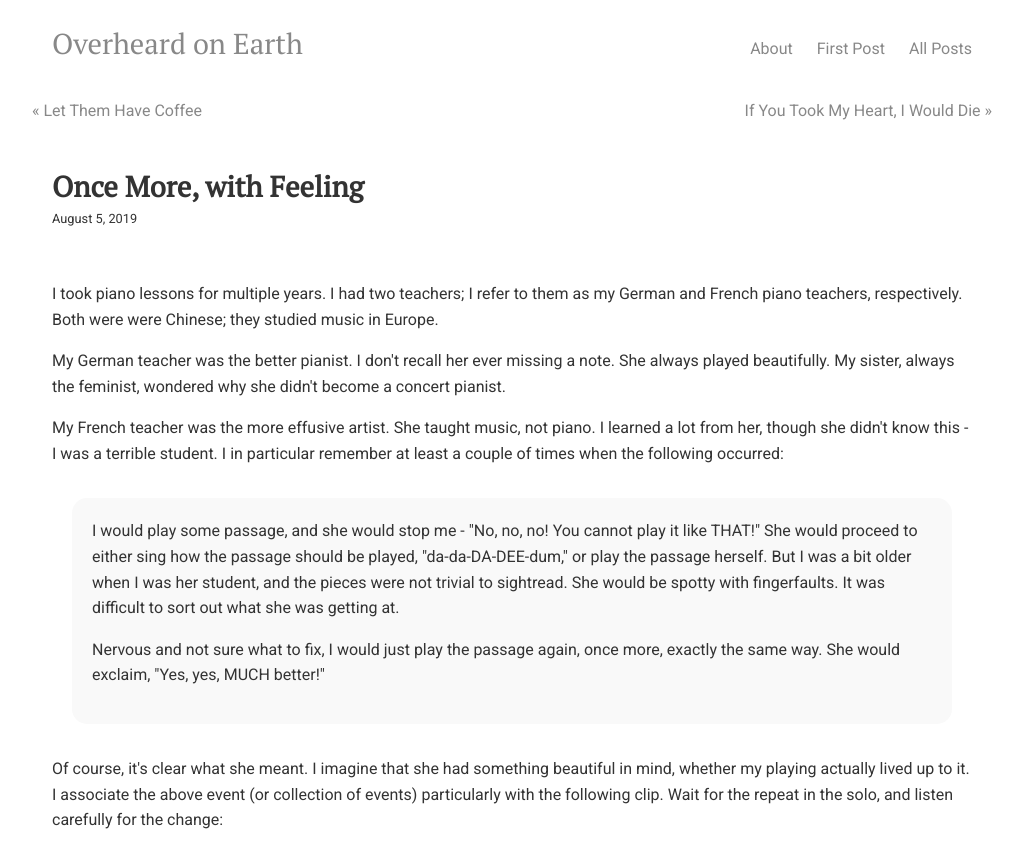
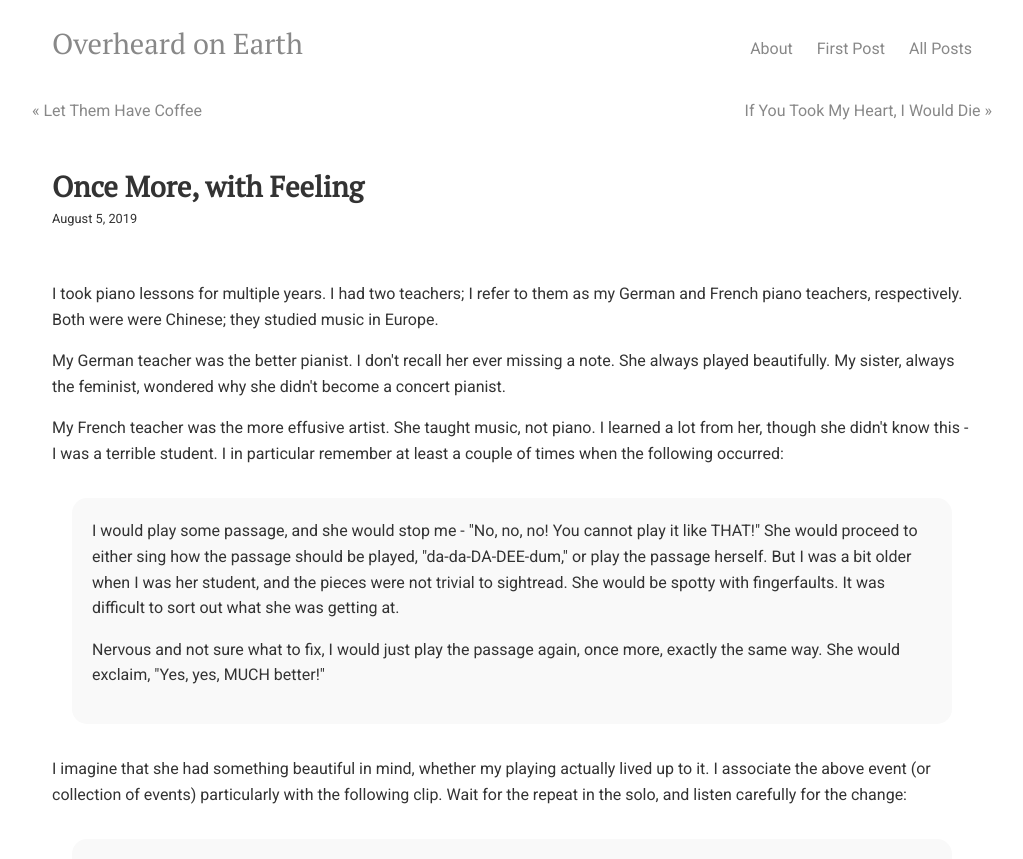
Before and after one commit to overheardonearth/overheardonearth.github.io, a Jekyll site: the page built from _posts/2019-08-05-once-more-with-feeling.html, in a window 1280 px wide. Shown: the top 859 px of the page, without its empty margins (128-1151 px from the left). Built offline with Jekyll 4.4.1, drawn with Linux system fonts in a browser that asks for light colours; comment, search, counter and statistics services are not loaded; grey boxes are pictures that could not be loaded.

Commit message:
Update 2019-08-05-once-more-with-feeling.html

```diff
--- a/_posts/2019-08-05-once-more-with-feeling.html
+++ b/_posts/2019-08-05-once-more-with-feeling.html
@@ -19,7 +19,7 @@ My French teacher was the more effusive artist. She taught music, not piano. I l
 
 </div>
 
-Of course, it's clear what she meant. I imagine that she had something beautiful in mind, whether my playing actually lived up to it. I associate the above event (or collection of events) particularly with the following clip. Wait for the repeat in the solo, and listen carefully for the change:
+I imagine that she had something beautiful in mind, whether my playing actually lived up to it. I associate the above event (or collection of events) particularly with the following clip. Wait for the repeat in the solo, and listen carefully for the change:
 
    <div class="media">
      <div style="width:100%;height:0px;position:relative;padding-bottom:56.250%;"><iframe src="https://streamable.com/s/fho8d/iuszoc" frameborder="0" width="100%" height="100%" allowfullscreen style="width:100%;height:100%;position:absolute;left:0px;top:0px;overflow:hidden;"></iframe></div>
```
